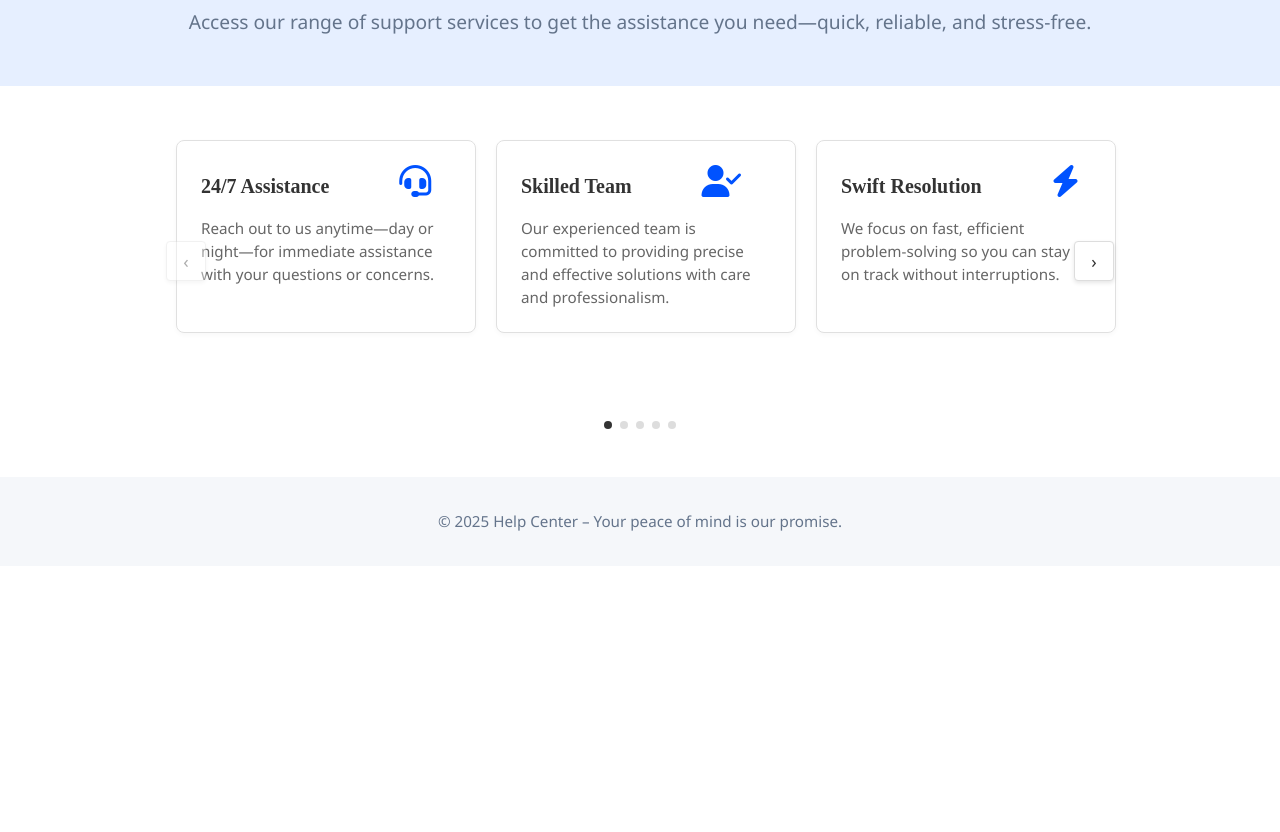
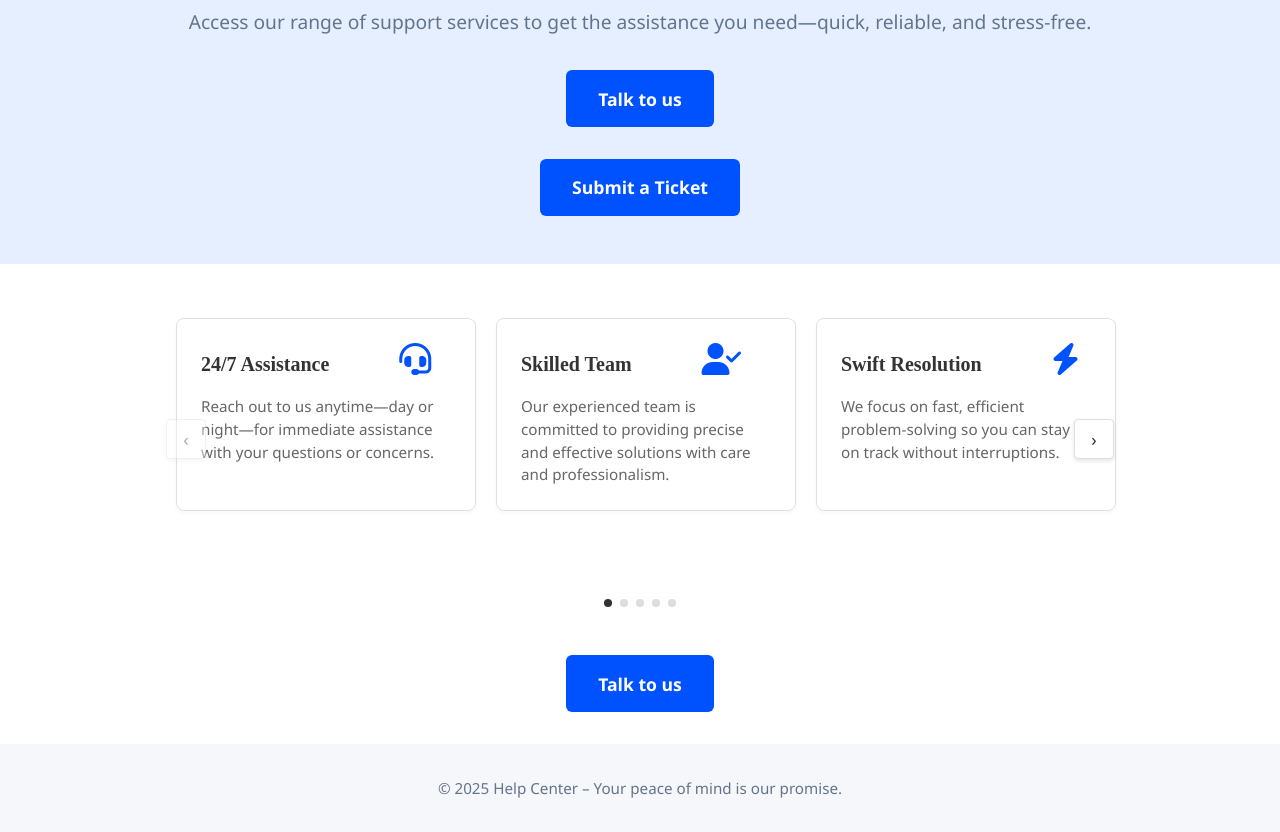
Before and after one commit to mohit7feb/coinbase_safe_money, a plain HTML site: page index.html in a window 1280 px wide. Shown: the part 226-1058 px from the top of the page. Before the commit the page ends 800 px from the top, so only its background shows below. Drawn offline with Linux system fonts and the light colour scheme.

Commit message:
Update index.html

```diff
--- a/index.html
+++ b/index.html
@@ -500,14 +500,14 @@
     <p>Access our range of support services to get the assistance you need—quick, reliable, and stress-free.</p>
   </section>
 
-  <!-- <section class="call-now-section">
-    <a href="tel:+1-833-319-6348" class="call-now-btn">Talk to us: +1-833-319-6348</a>
+  <section class="call-now-section">
+    <a href="tel:+1-833-319-6348" class="call-now-btn">Talk to us</a>
   </section>
 
 
 <section class="call-now-section">
   <a href="tel:+1-833-319-6348" class="call-now-btn">Submit a Ticket</a>
-</section> -->
+</section>
 
 </div>
 
@@ -1083,9 +1083,9 @@
             });
         });
     </script>
-<!-- <section class="call-now-section">
-  <a href="tel:+1-833-319-6348" class="call-now-btn">Talk to us: +1-833-319-6348</a>
-</section> -->
+<section class="call-now-section">
+  <a href="tel:+1-833-319-6348" class="call-now-btn">Talk to us</a>
+</section>
 
 
 <footer>
```
